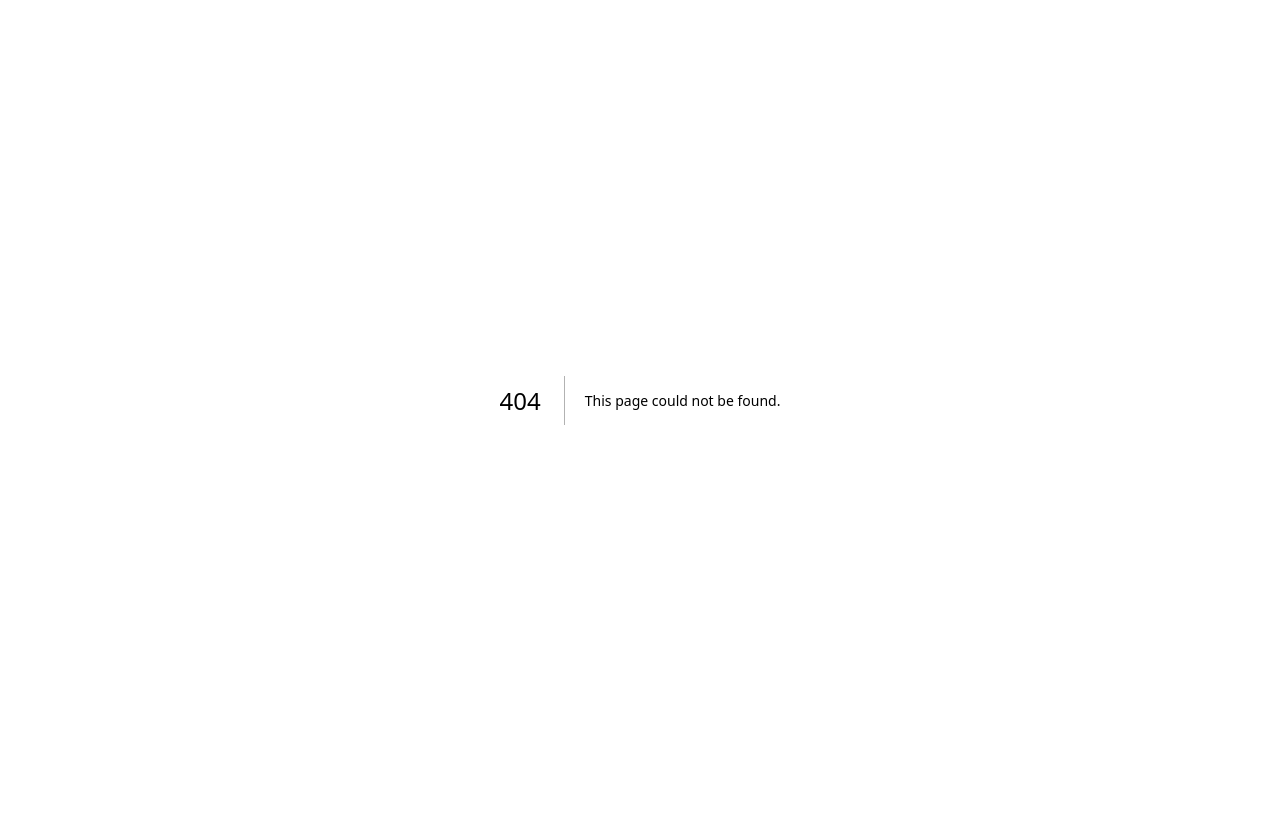
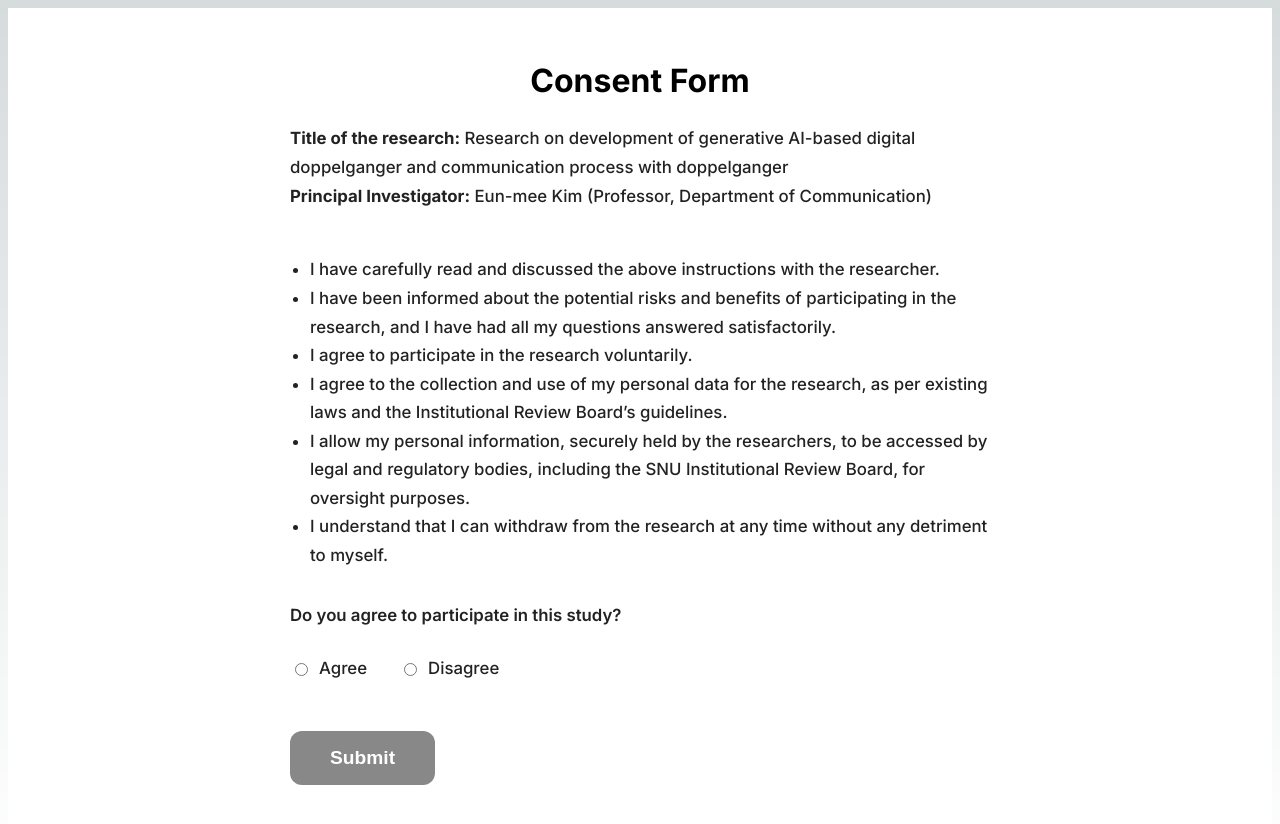
Before and after one commit to atanmulligan/doppelganger_project, a Next.js app: page /cf in a window 1280 px wide. Before the commit this address had no page. Shown: the top 824 px of the page. Before the commit the page ends 800 px from the top, so only its background shows below. Built offline with nearby package versions, Linux system fonts and the light colour scheme.

Commit message:
feat: add consent flow, admin logs, and proactively escape JSX quotes

```diff
--- a/src/app/admin/page.tsx
+++ b/src/app/admin/page.tsx
@@ -4,8 +4,11 @@ import Link from 'next/link';
 const pages = [
   { href: '/', label: 'Front Page' },
   { href: '/survey', label: 'ICR' },
+  { href: '/cf', label: 'Consent Form (CF)' },
+  { href: '/id', label: 'ID Page' },
   { href: '/results', label: 'Results Page' },
   { href: '/settings', label: 'Settings Page' },
+  { href: '/admin/logs', label: 'Consent Logs' },
 ];
 
 export default function AdminPage() {
--- /dev/null
+++ b/src/app/cf/page.tsx
@@ -0,0 +1,55 @@
+"use client";
+import { useState } from 'react';
+import { useRouter } from 'next/navigation';
+
+export default function ConsentFormPage() {
+  const [consent, setConsent] = useState<string | null>(null);
+  const router = useRouter();
+
+  const handleSubmit = () => {
+    if (consent === 'agree') {
+      // Save log to localStorage (simulate admin log)
+      const logs = JSON.parse(localStorage.getItem('cf_logs') || '[]');
+      logs.push({
+        time: new Date().toISOString(),
+        consent: 'agree',
+      });
+      localStorage.setItem('cf_logs', JSON.stringify(logs));
+      router.push('/id');
+    }
+  };
+
+  return (
+    <div style={{ minHeight: '100vh', background: '#fff', display: 'flex', flexDirection: 'column', alignItems: 'center', justifyContent: 'flex-start', padding: '32px' }}>
+      <h1 style={{ fontSize: '2rem', fontWeight: 'bold', marginBottom: '1.5rem', textAlign: 'center' }}>Consent Form</h1>
+      <div style={{ maxWidth: 700, fontSize: '1.05rem', color: '#222', lineHeight: 1.7, fontWeight: 500, marginBottom: '2rem' }}>
+        <b>Title of the research:</b> Research on development of generative AI-based digital doppelganger and communication process with doppelganger<br />
+        <b>Principal Investigator:</b> Eun-mee Kim (Professor, Department of Communication)<br /><br />
+        <ul style={{ paddingLeft: 20 }}>
+          <li>I have carefully read and discussed the above instructions with the researcher.</li>
+          <li>I have been informed about the potential risks and benefits of participating in the research, and I have had all my questions answered satisfactorily.</li>
+          <li>I agree to participate in the research voluntarily.</li>
+          <li>I agree to the collection and use of my personal data for the research, as per existing laws and the Institutional Review Board&rsquo;s guidelines.</li>
+          <li>I allow my personal information, securely held by the researchers, to be accessed by legal and regulatory bodies, including the SNU Institutional Review Board, for oversight purposes.</li>
+          <li>I understand that I can withdraw from the research at any time without any detriment to myself.</li>
+        </ul>
+        <div style={{ marginTop: '2rem', fontWeight: 600 }}>Do you agree to participate in this study?</div>
+        <div style={{ display: 'flex', gap: '2rem', margin: '1.5rem 0' }}>
+          <label style={{ display: 'flex', alignItems: 'center', gap: '0.5rem', fontWeight: 500 }}>
+            <input type="radio" name="consent" value="agree" checked={consent === 'agree'} onChange={() => setConsent('agree')} /> Agree
+          </label>
+          <label style={{ display: 'flex', alignItems: 'center', gap: '0.5rem', fontWeight: 500 }}>
+            <input type="radio" name="consent" value="disagree" checked={consent === 'disagree'} onChange={() => setConsent('disagree')} /> Disagree
+          </label>
+        </div>
+        <button
+          style={{ background: consent === 'agree' ? '#000' : '#888', color: '#fff', border: 'none', borderRadius: '12px', padding: '16px 40px', fontSize: '1.2rem', fontWeight: 'bold', cursor: consent === 'agree' ? 'pointer' : 'not-allowed', marginTop: '1.5rem' }}
+          disabled={consent !== 'agree'}
+          onClick={handleSubmit}
+        >
+          Submit
+        </button>
+      </div>
+    </div>
+  );
+}
```
Also changed, not shown: src/app/admin/logs/page.tsx (added, +39 -0 lines), src/app/id/page.tsx (added, +7 -0 lines), src/app/survey/page.tsx (+10 -0 lines).
